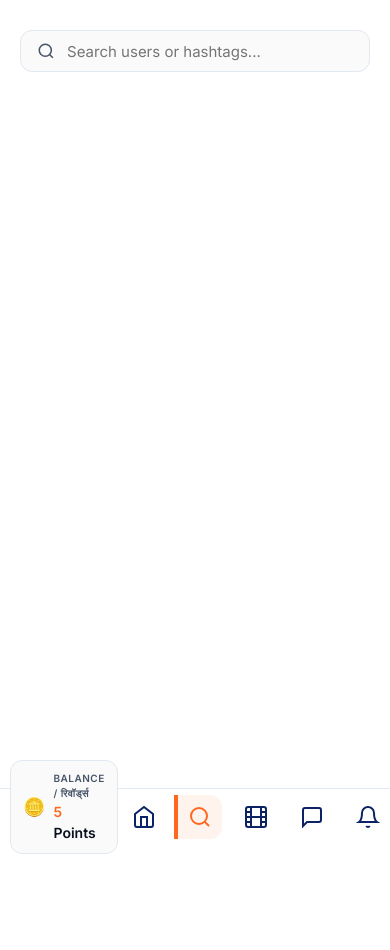
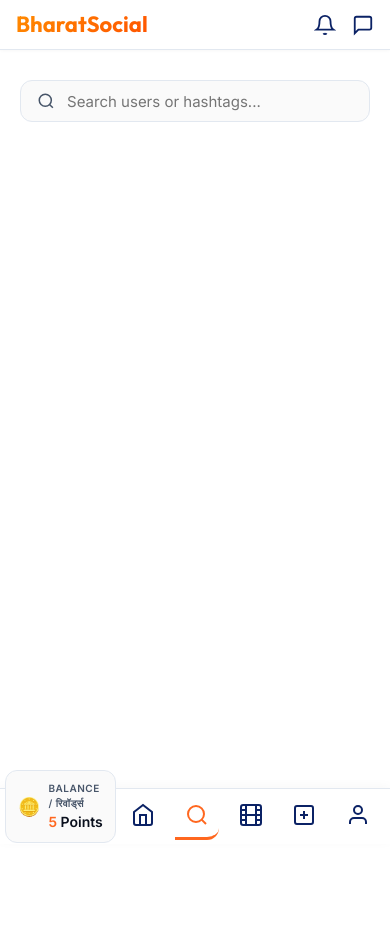
Before and after one commit to en-rmohane/bharatsocial, a Django app: page /explore/ in a window 390 px wide. Before the commit the page ends 854 px from the top, so only its background shows below. Run offline with Django 5.2, Linux system fonts and the light colour scheme; the visitor is signed in with stand-in values (Sample User, id 1); data comes from the database, SQL or seed files in the repository; data that the repository does not hold is empty; parts of the project's set-up code (start-up, migrations or seed data) failed here and were passed over.

Commit message:
Optimize responsive layout and alignments for premium mobile view

```diff
--- a/static/css/profile.css
+++ b/static/css/profile.css
@@ -340,3 +340,58 @@
         gap: 30px;
     }
 }
+
+@media (max-width: 480px) {
+    .profile-layout {
+        padding: 10px 8px;
+    }
+    .profile-cover {
+        height: 110px;
+        border-radius: var(--radius-sm);
+    }
+    .profile-avatar-container, .profile-avatar-large {
+        width: 86px;
+        height: 86px;
+    }
+    .profile-header-details {
+        margin-top: -43px;
+        gap: 16px;
+    }
+    .profile-meta {
+        margin-top: 5px;
+        gap: 10px;
+    }
+    .profile-stats-row {
+        display: flex;
+        justify-content: space-around;
+        width: 100%;
+        gap: 10px;
+        font-size: 12px;
+    }
+    .profile-stats-row li {
+        display: flex;
+        flex-direction: column;
+        align-items: center;
+        text-align: center;
+    }
+    .profile-stats-row span {
+        font-size: 14px;
+    }
+    .profile-bio-row {
+        text-align: left;
+        width: 100%;
+        padding: 0 8px;
+    }
+    .profile-grid {
+        gap: 3px;
+        margin-top: 10px;
+    }
+    .profile-tabs {
+        gap: 20px;
+    }
+    .profile-tab {
+        padding: 12px 0;
+        font-size: 10px;
+        letter-spacing: 0.5px;
+    }
+}
--- a/static/css/styles.css
+++ b/static/css/styles.css
@@ -642,11 +642,80 @@ img, video {
     font-weight: 500;
 }
 
+/* Mobile Top Header (Hidden on Desktop) */
+.mobile-top-header {
+    display: none;
+    position: fixed;
+    top: 0;
+    left: 0;
+    width: 100%;
+    height: 50px;
+    background-color: var(--bg-primary);
+    border-bottom: 1px solid var(--border-color);
+    z-index: 101;
+    align-items: center;
+    justify-content: space-between;
+    padding: 0 16px;
+    box-shadow: 0 1px 3px rgba(0,0,0,0.03);
+}
+
+.mobile-logo-text {
+    font-family: var(--font-logo);
+    font-size: 22px;
+    font-weight: 800;
+    color: var(--color-chakra-blue);
+    background: var(--accent-gradient);
+    -webkit-background-clip: text;
+    -webkit-text-fill-color: transparent;
+}
+
+.mobile-header-actions {
+    display: flex;
+    align-items: center;
+    gap: 16px;
+}
+
+.mobile-action-item {
+    position: relative;
+    color: var(--color-chakra-blue);
+    display: flex;
+    align-items: center;
+    justify-content: center;
+    transition: var(--transition);
+}
+
+.mobile-action-item svg {
+    stroke: var(--color-chakra-blue);
+}
+
+.mobile-action-item:hover svg, .mobile-action-item.active svg {
+    stroke: var(--color-saffron);
+}
+
+.mobile-badge {
+    position: absolute;
+    top: -5px;
+    right: -7px;
+    background-color: var(--color-saffron);
+    color: white;
+    font-size: 9px;
+    font-weight: 700;
+    min-width: 14px;
+    height: 14px;
+    border-radius: 7px;
+    display: flex;
+    align-items: center;
+    justify-content: center;
+    padding: 0 3px;
+    border: 1px solid var(--bg-primary);
+}
+
 /* --- Responsive Layout --- */
 @media (max-width: 980px) {
     .feed-layout {
         grid-template-columns: 100%;
         max-width: 600px;
+        margin: 0 auto;
     }
     .feed-right {
         display: none;
@@ -671,9 +740,14 @@ img, video {
 }
 
 @media (max-width: 480px) {
+    .mobile-top-header {
+        display: flex;
+    }
     .main-content {
         margin-left: 0;
+        margin-top: 50px;
         margin-bottom: 56px;
+        padding: 0;
     }
     .sidebar {
         height: 56px;
@@ -686,7 +760,8 @@ img, video {
         left: 0;
         flex-direction: row;
         justify-content: space-around;
-        padding: 0 10px;
+        padding: 0 5px;
+        box-shadow: 0 -2px 10px rgba(0,0,0,0.03);
     }
     .logo-container, .sidebar-footer {
         display: none;
@@ -695,11 +770,22 @@ img, video {
         flex-direction: row;
         width: 100%;
         justify-content: space-around;
+        gap: 0;
     }
     .nav-item {
         padding: 10px;
+        border-left: none !important;
+        border-bottom: 3px solid transparent;
+        border-radius: 0;
+    }
+    .nav-item.active {
+        border-bottom: 3px solid var(--color-saffron);
+        background: transparent;
     }
     .feed-layout {
-        padding: 10px 0;
+        padding: 12px 10px;
+    }
+    .hide-mobile {
+        display: none !important;
     }
 }
--- a/static/js/app.js
+++ b/static/js/app.js
@@ -147,19 +147,25 @@ function applyTranslations(lang) {
 function initNotificationBadging() {
     const notificationBadge = document.getElementById('notification-unread-count');
     const messageBadge = document.getElementById('message-unread-count');
-    if (!notificationBadge && !messageBadge) return;
+    const mobileBadge = document.getElementById('mobile-notification-badge');
+    if (!notificationBadge && !messageBadge && !mobileBadge) return;
 
     const checkCounts = () => {
         fetch('/api/notifications/unread-count/')
             .then(res => res.json())
             .then(data => {
-                if (notificationBadge) {
-                    if (data.unread_count > 0) {
+                if (data.unread_count > 0) {
+                    if (notificationBadge) {
                         notificationBadge.textContent = data.unread_count;
                         notificationBadge.style.display = 'flex';
-                    } else {
-                        notificationBadge.style.display = 'none';
                     }
+                    if (mobileBadge) {
+                        mobileBadge.textContent = data.unread_count;
+                        mobileBadge.style.display = 'flex';
+                    }
+                } else {
+                    if (notificationBadge) notificationBadge.style.display = 'none';
+                    if (mobileBadge) mobileBadge.style.display = 'none';
                 }
             })
             .catch(err => console.error('Error fetching unread counts:', err));
--- a/templates/base.html
+++ b/templates/base.html
@@ -17,6 +17,22 @@
     {% block extra_css %}{% endblock %}
 </head>
 <body>
+
+    {% if user.is_authenticated %}
+    <!-- Mobile Top Header Bar -->
+    <header class="mobile-top-header">
+        <a href="{% url 'feed' %}" class="mobile-logo-text">BharatSocial</a>
+        <div class="mobile-header-actions">
+            <a href="{% url 'notifications' %}" class="mobile-action-item {% if request.resolver_match.url_name == 'notifications' %}active{% endif %}">
+                <svg viewBox="0 0 24 24" fill="none" stroke="currentColor" stroke-width="2" width="22" height="22"><path d="M18 8A6 6 0 0 0 6 8c0 7-3 9-3 9h18s-3-2-3-9"/><path d="M13.73 21a2 2 0 0 1-3.46 0"/></svg>
+                <span class="mobile-badge" id="mobile-notification-badge" style="display:none;">0</span>
+            </a>
+            <a href="{% url 'chat_inbox' %}" class="mobile-action-item {% if request.resolver_match.url_name == 'chat_inbox' or request.resolver_match.url_name == 'chat_inbox_user' %}active{% endif %}">
+                <svg viewBox="0 0 24 24" fill="none" stroke="currentColor" stroke-width="2" width="22" height="22"><path d="M21 15a2 2 0 0 1-2 2H7l-4 4V5a2 2 0 0 1 2-2h14a2 2 0 0 1 2 2z"/></svg>
+            </a>
+        </div>
+    </header>
+    {% endif %}
 
     <div class="app-container">
 
@@ -53,12 +69,12 @@
                     <span data-i18n="nav_reels">Reels</span>
                 </a>
 
-                <a href="{% url 'chat_inbox' %}" class="nav-item {% if request.resolver_match.url_name == 'chat_inbox' or request.resolver_match.url_name == 'chat_inbox_user' %}active{% endif %}">
+                <a href="{% url 'chat_inbox' %}" class="nav-item hide-mobile {% if request.resolver_match.url_name == 'chat_inbox' or request.resolver_match.url_name == 'chat_inbox_user' %}active{% endif %}">
                     <svg viewBox="0 0 24 24" fill="none" stroke="currentColor" stroke-width="2"><path d="M21 15a2 2 0 0 1-2 2H7l-4 4V5a2 2 0 0 1 2-2h14a2 2 0 0 1 2 2z"/></svg>
                     <span data-i18n="nav_messages">Messages</span>
                 </a>
 
-                <a href="{% url 'notifications' %}" class="nav-item {% if request.resolver_match.url_name == 'notifications' %}active{% endif %}">
+                <a href="{% url 'notifications' %}" class="nav-item hide-mobile {% if request.resolver_match.url_name == 'notifications' %}active{% endif %}">
                     <svg viewBox="0 0 24 24" fill="none" stroke="currentColor" stroke-width="2"><path d="M18 8A6 6 0 0 0 6 8c0 7-3 9-3 9h18s-3-2-3-9"/><path d="M13.73 21a2 2 0 0 1-3.46 0"/></svg>
                     <span class="nav-badge" id="notification-unread-count" style="display:none;">0</span>
                     <span data-i18n="nav_notifications">Notifications</span>
@@ -75,7 +91,7 @@
                 </a>
 
                 {% if request.user.is_staff %}
-                <a href="{% url 'moderator_dashboard' %}" class="nav-item {% if request.resolver_match.url_name == 'moderator_dashboard' %}active{% endif %}">
+                <a href="{% url 'moderator_dashboard' %}" class="nav-item hide-mobile {% if request.resolver_match.url_name == 'moderator_dashboard' %}active{% endif %}">
                     <svg viewBox="0 0 24 24" fill="none" stroke="currentColor" stroke-width="2"><rect x="3" y="3" width="18" height="18" rx="2" ry="2"/><line x1="9" y1="21" x2="9" y2="9"/><line x1="3" y1="9" x2="21" y2="9"/></svg>
                     <span data-i18n="nav_moderator">Moderator</span>
                 </a>
```
Also changed, not shown: static/css/auth.css (+18 -0 lines), static/css/chat.css (+6 -1 lines).
